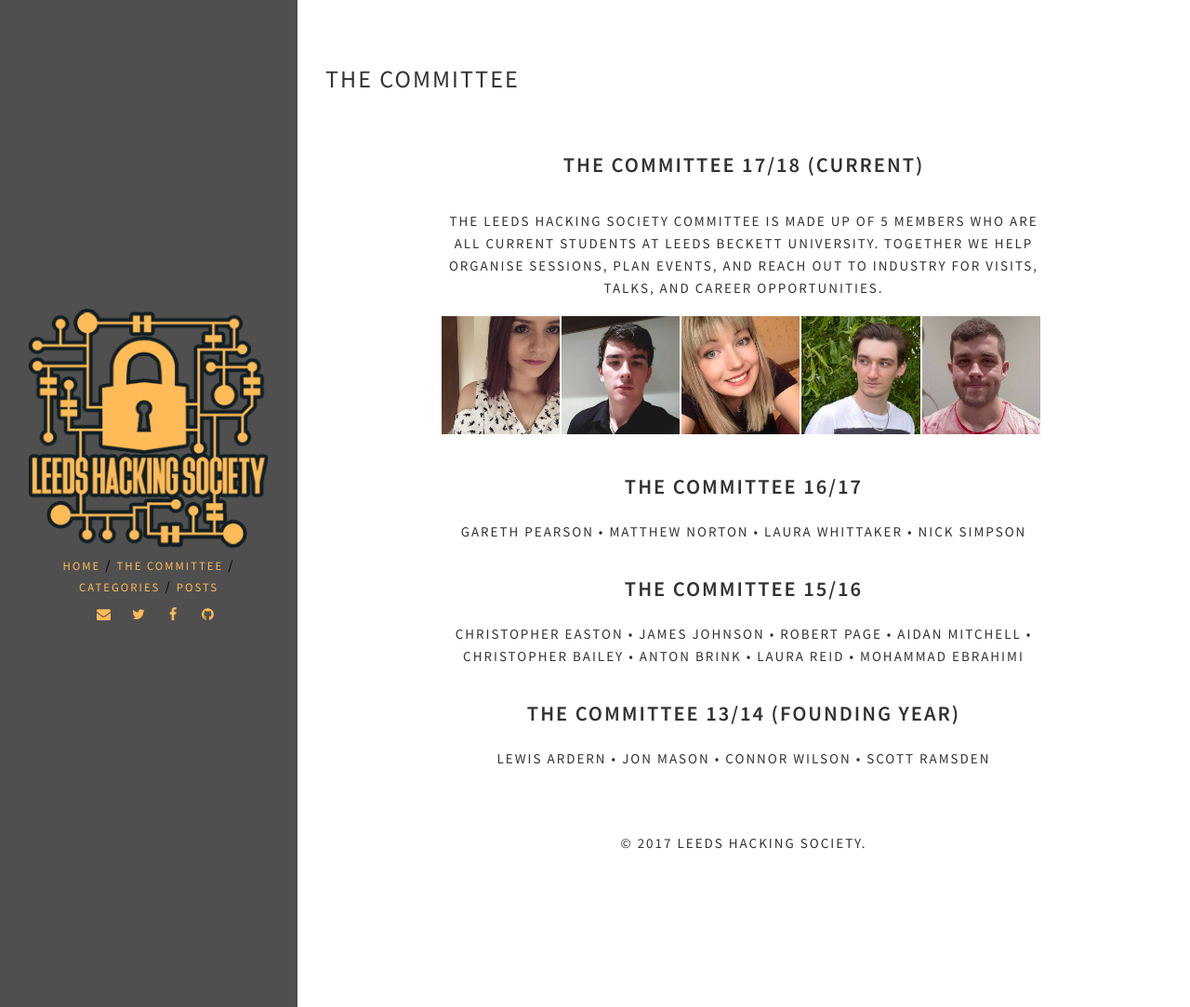
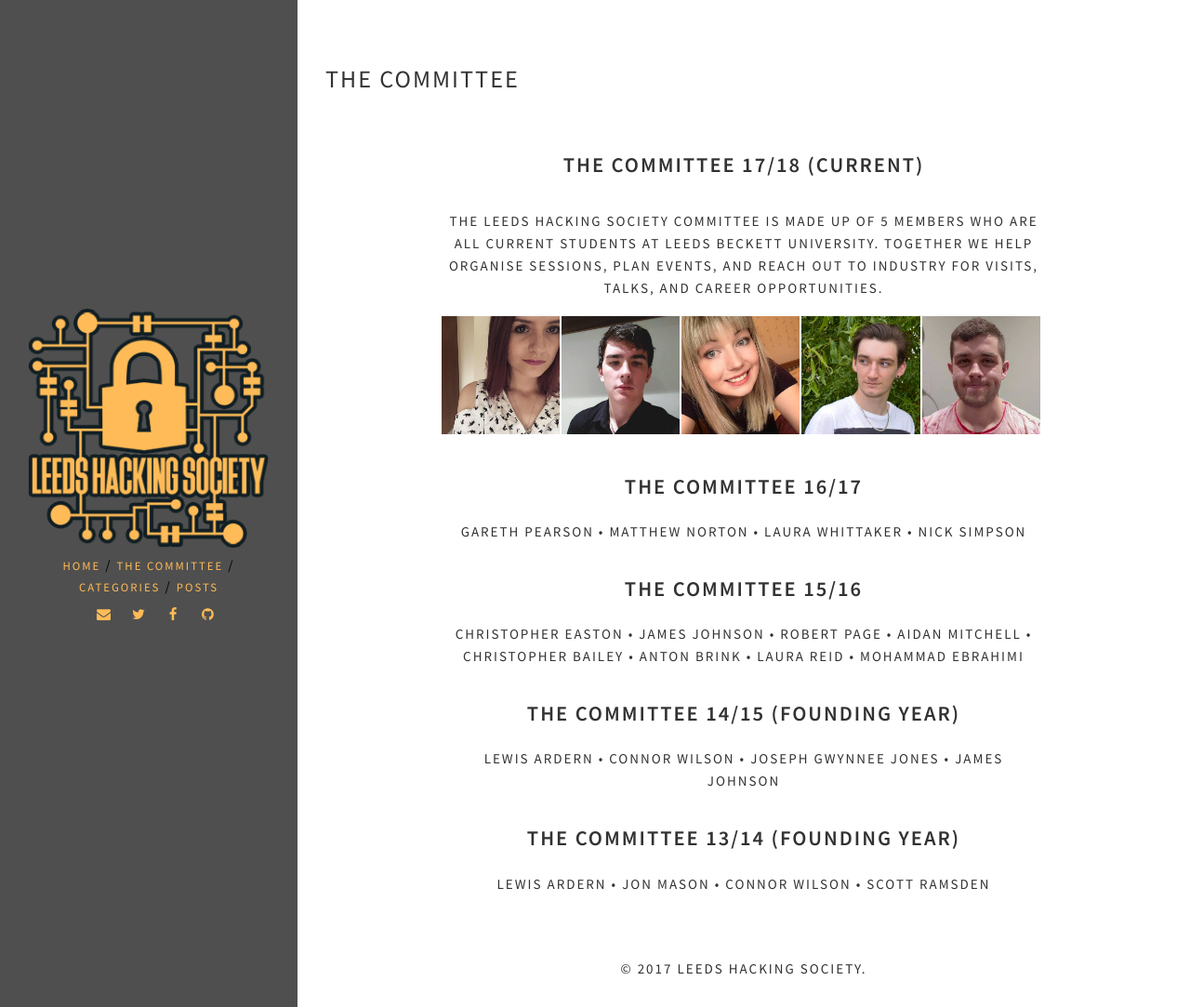
Before and after one commit to LeedsHackingSociety/LeedsHackingSociety.github.io, a Jekyll site: the page built from committee.html, in a window 1280 px wide. Shown: the whole page at 93% size. Built offline with Jekyll 4.4.1, drawn with Linux system fonts in a browser that asks for light colours.

Commit message:
Update committee.html

```diff
--- a/committee.html
+++ b/committee.html
@@ -133,6 +133,11 @@
               Christopher Bailey • Anton Brink • Laura Reid • Mohammad Ebrahimi </p>
             </div>
 
+             <div class="previous">
+            <h3> The Committee 14/15 (Founding Year) </h3>
+            <p> Lewis Ardern • Connor Wilson • Joseph Gwynnee Jones • James Johnson  </p>
+            </div>
+
             <div class="previous">
             <h3> The Committee 13/14 (Founding Year) </h3>
             <p> Lewis Ardern • Jon Mason • Connor Wilson • Scott Ramsden </p>
```
